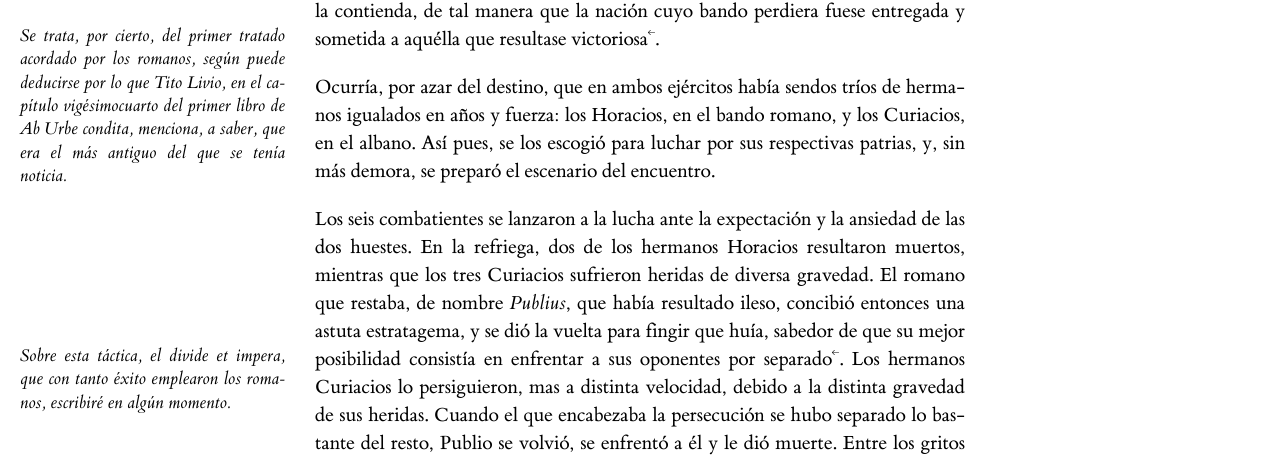
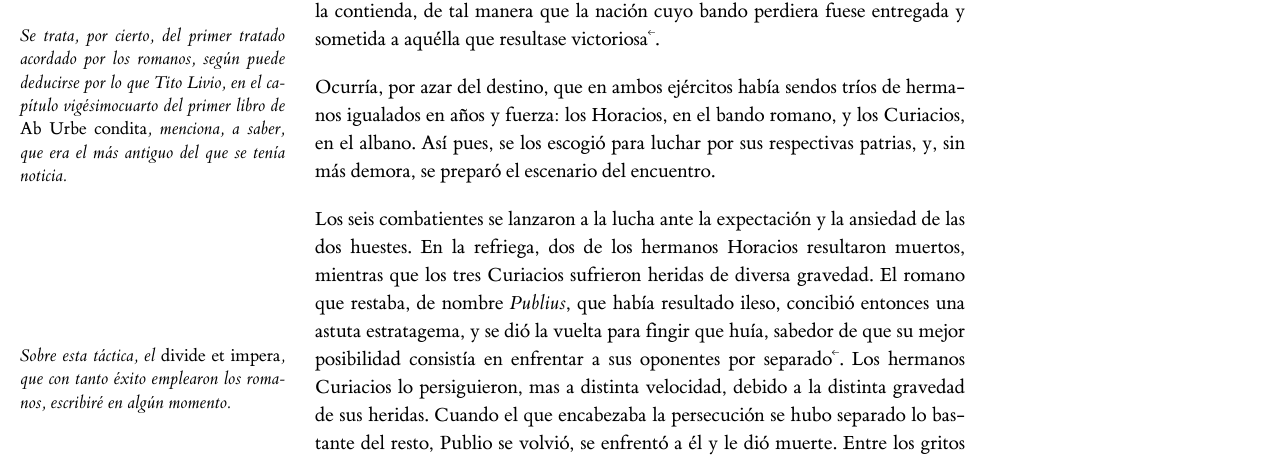
Before and after one commit to kalrish/blog, a Jekyll site: the page built from es/interests/history/_posts/2018-02-19-horatiorum-sacramentum.html, in a window 1280 px wide. Shown: the part 3852-4309 px from the top of the page. Built offline with Jekyll 4.4.1, drawn with Linux system fonts in a browser that asks for light colours.

Commit message:
fixup! <i> inside sidenotes not italic

```diff
--- a/_sass/post.scss
+++ b/_sass/post.scss
@@ -157,7 +157,7 @@ main {
 	//transform: translateY(-30%);
 }
 .sidenote > i {
-	font-style: normal;
+	font-style: normal !important;
 }
 .sidenote.r {
 	right: $sidenotes-margin;
```
